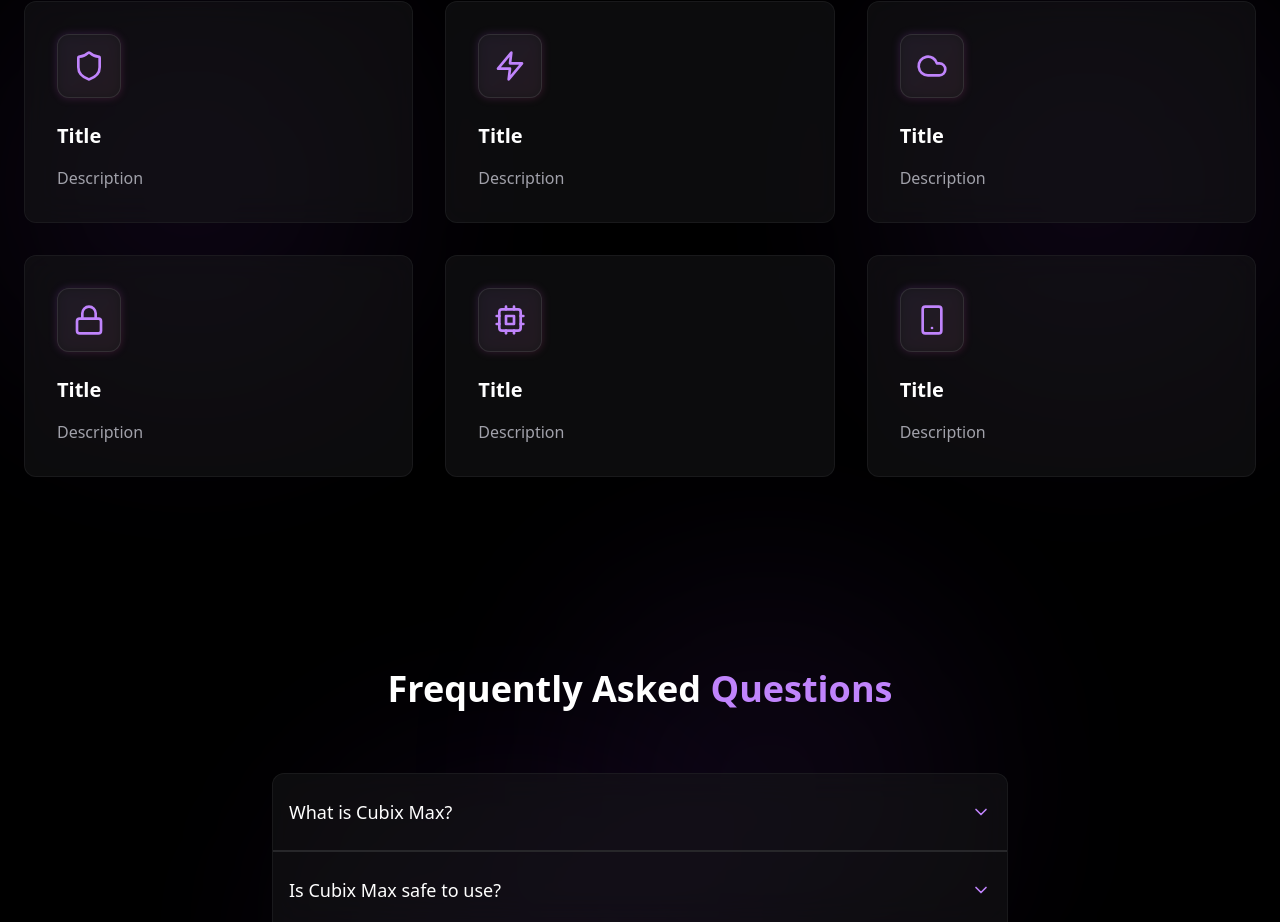
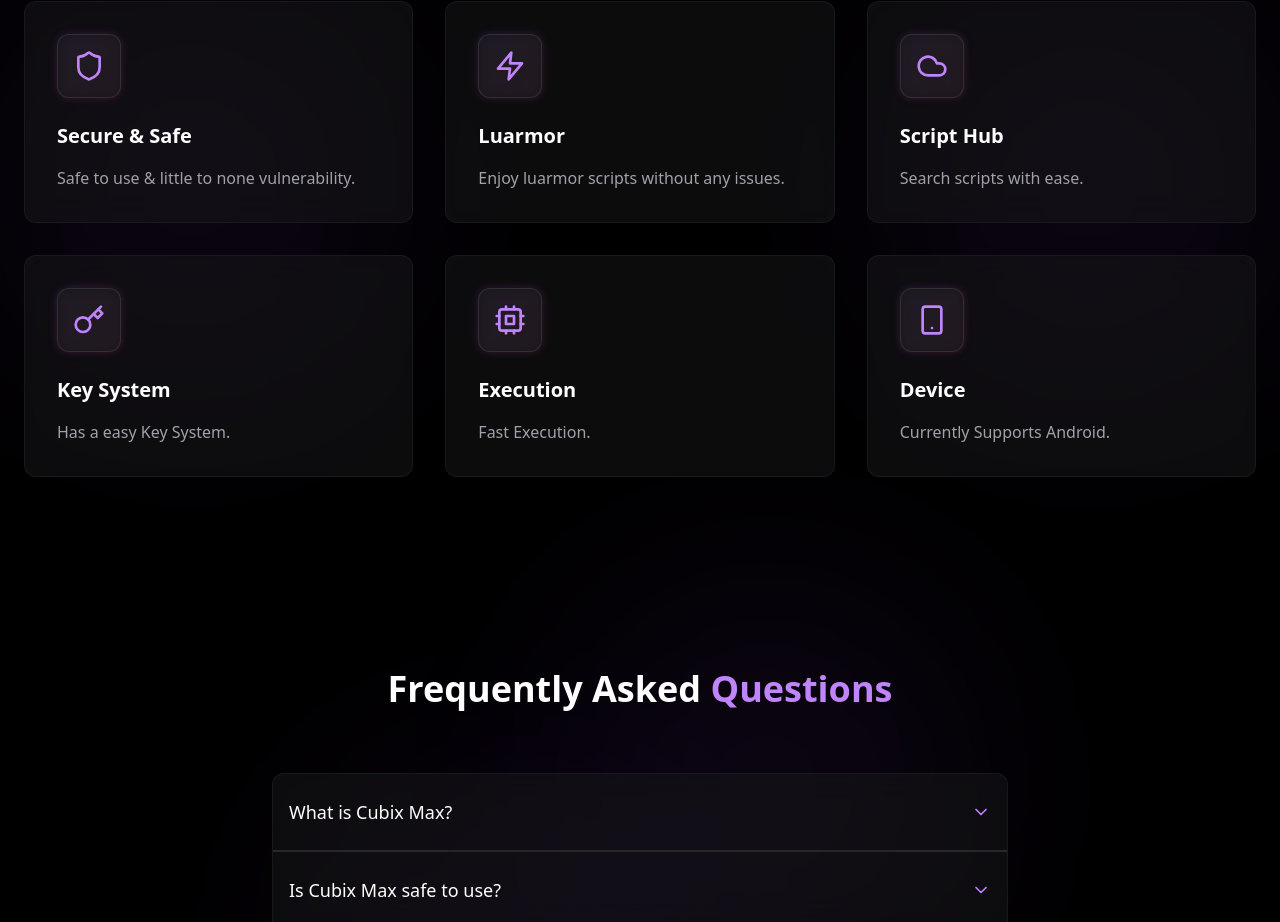
Before and after one commit to YellowGregs/Cubix-Max, a React (Vite) app: page / in a window 1280 px wide. Shown: the part 999-1921 px from the top of the page. Built offline with nearby package versions, Linux system fonts and the light colour scheme.

Commit message:
Update Home.tsx

```diff
--- a/src/pages/Home.tsx
+++ b/src/pages/Home.tsx
@@ -1,42 +1,42 @@
 import { useState } from 'react';
-import { Shield, Zap, Cloud, Lock, Cpu, Smartphone, ChevronDown } from 'lucide-react';
+import { Shield, Zap, Cloud, Key, Cpu, Smartphone, ChevronDown } from 'lucide-react';
 import { Link } from 'react-router-dom';
 
 const features = [
   {
     icon: Shield,
-    title: 'Title',
-    description: 'Description',
+    title: 'Secure & Safe',
+    description: 'Safe to use & little to none vulnerability.',
     gradient: 'from-blue-500 to-purple-500'
   },
   {
     icon: Zap,
-    title: 'Title',
-    description: 'Description',
+    title: 'Luarmor',
+    description: 'Enjoy luarmor scripts without any issues.',
     gradient: 'from-yellow-500 to-orange-500'
   },
   {
     icon: Cloud,
-    title: 'Title',
-    description: 'Description',
+    title: 'Script Hub',
+    description: 'Search scripts with ease.',
     gradient: 'from-green-500 to-emerald-500'
   },
   {
-    icon: Lock,
-    title: 'Title',
-    description: 'Description',
+    icon: Key,
+    title: 'Key System',
+    description: 'Has a easy Key System.',
     gradient: 'from-purple-500 to-pink-500'
   },
   {
     icon: Cpu,
-    title: 'Title',
-    description: 'Description',
+    title: 'Execution',
+    description: 'Fast Execution.',
     gradient: 'from-red-500 to-rose-500'
   },
   {
     icon: Smartphone,
-    title: 'Title',
-    description: 'Description',
+    title: 'Device',
+    description: 'Currently Supports Android.',
     gradient: 'from-indigo-500 to-violet-500'
   }
 ];
```
